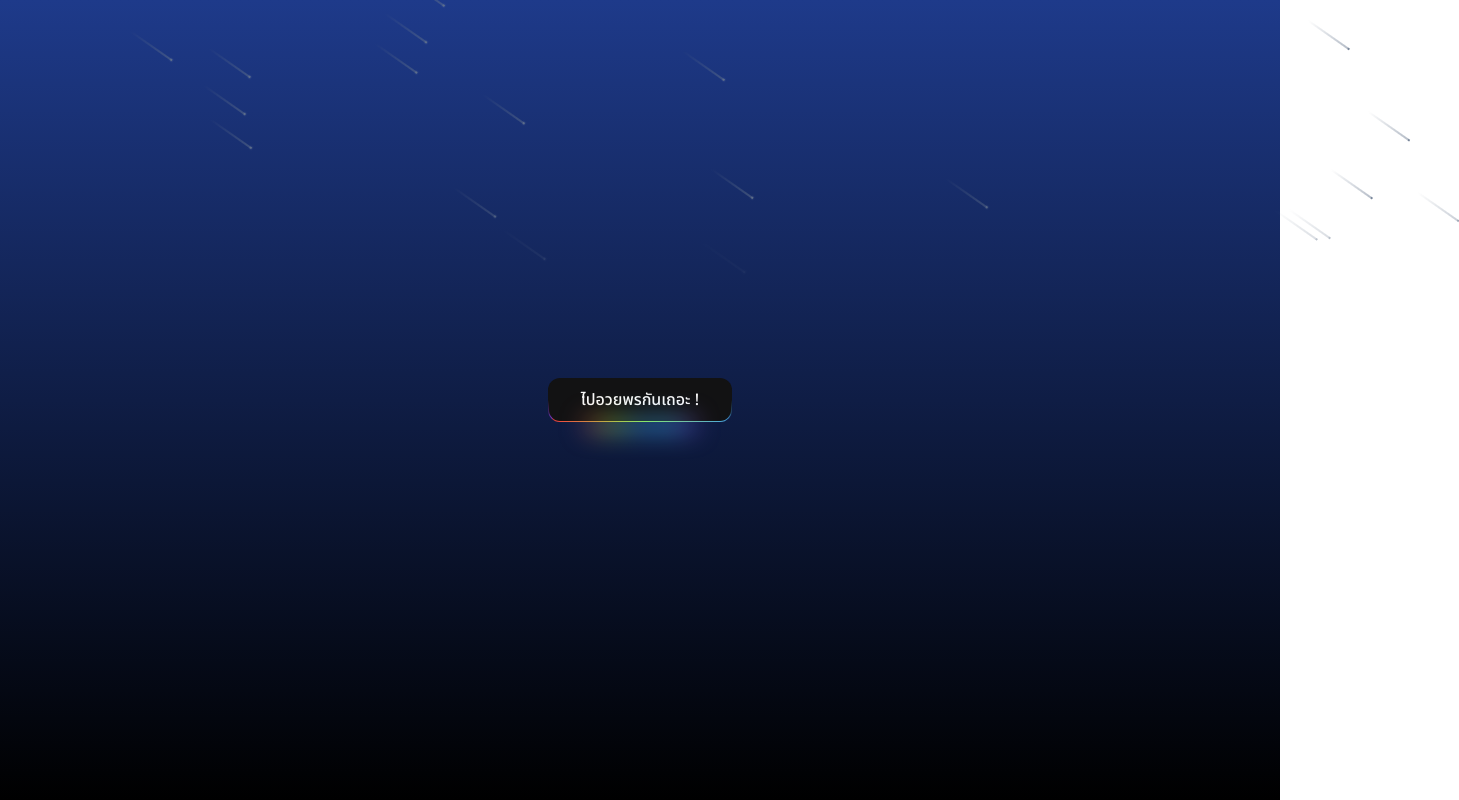
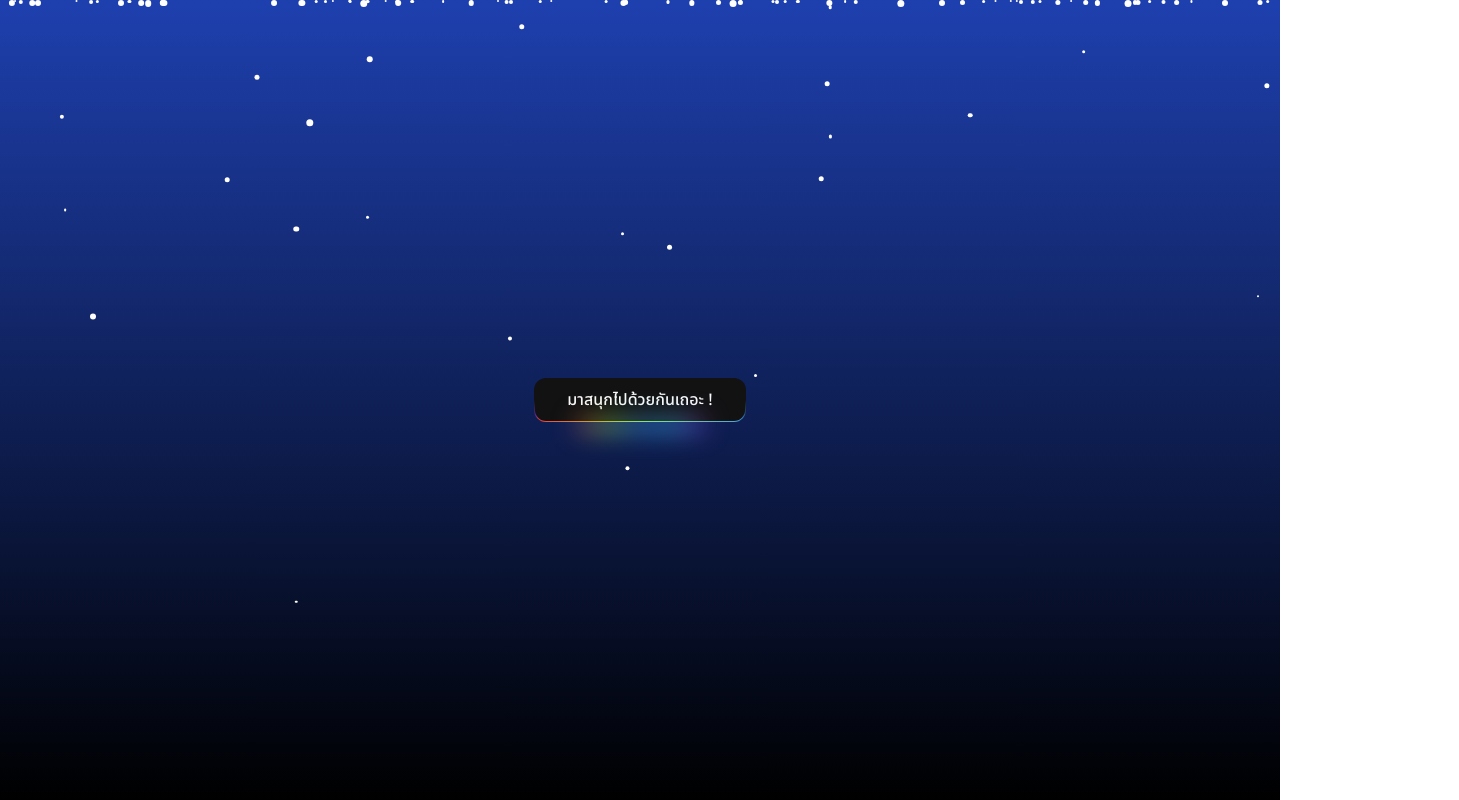
Before and after one commit to ku-t3ch/ku-xmas, a Next.js app: page / in a window 1280 px wide. Shown: the whole page, 1459 px wide, since content can reach past the window. Built offline with nearby package versions, Linux system fonts and the light colour scheme.

Commit message:
fix: background and remove unused components

```diff
--- a/src/app/home/create-link/page.tsx
+++ b/src/app/home/create-link/page.tsx
@@ -2,8 +2,8 @@ import SnowfallBackground from "@/components/snowFallBackground";
 
 export default function CreateLink() {
     return (
-        <SnowfallBackground>
-            <h3>create a link!</h3>
-        </SnowfallBackground>
+        <main>
+            <SnowfallBackground />
+        </main>
     )
 }
--- a/src/app/home/page.tsx
+++ b/src/app/home/page.tsx
@@ -18,7 +18,8 @@ import SnowfallBackground from "@/components/snowFallBackground";
 
 export default function Homepage() {
   return (
-    <SnowfallBackground>
+    <div className="w-full min-h-screen h-full flex flex-col items-center justify-center bg-gradient-to-b from-blue-800 to-black">
+      <SnowfallBackground />
       <Card className="relative">
         <CardHeader>
           <div className="inline-flex justify-center items-center">
@@ -53,7 +54,7 @@ export default function Homepage() {
               />
             </motion.div>
           </Button>
-          <CardDescription>กดกล่องของขวัญเพื่อดูคำอวยพร</CardDescription>
+          <CardDescription>เปิดกล่องของขวัญเพื่อดูคำอวยพร</CardDescription>
         </CardContent>
         <CardFooter className="flex justify-end space-x-2 mt-6">
           <Link href={"/home/create-link"}>
@@ -61,6 +62,6 @@ export default function Homepage() {
           </Link>
         </CardFooter>
       </Card>
-    </SnowfallBackground>
+    </div>
   );
 }
--- a/src/app/page.tsx
+++ b/src/app/page.tsx
@@ -1,15 +1,15 @@
-"use client"
-import Meteors from "@/components/ui/meteors";
+"use client";
+import SnowFallBackground from "@/components/snowFallBackground";
 import { RainbowButton } from "@/components/ui/rainbow-button";
 import Link from "next/link";
 
 export default function First() {
   return (
-		<div className="flex justify-center items-center min-h-screen bg-gradient-to-b from-blue-900 to-black">
-			<Meteors />
+    <div className="relative overflow-hidden flex justify-center items-center min-h-screen bg-gradient-to-b from-blue-800 to-black">
+      <SnowFallBackground />
       <div className="relative">
         <Link href={"/sign-in"}>
-					<RainbowButton className="">ไปอวยพรกันเถอะ !</RainbowButton>
+          <RainbowButton className="">มาสนุกไปด้วยกันเถอะ !</RainbowButton>
         </Link>
       </div>
     </div>
--- a/src/app/sign-in/page.tsx
+++ b/src/app/sign-in/page.tsx
@@ -56,8 +56,9 @@ export default function SignIn() {
   };
 
   return (
-    <SnowfallBackground>
-      <Card className="relative overflow-hidden border-0 min-w-[350px]">
+    <div className="w-full min-h-screen h-full flex flex-col items-center justify-center bg-gradient-to-b from-blue-800 to-black">
+      <SnowfallBackground />
+      <Card className="absolute border-0 min-w-[350px]">
         <CardHeader>
           <div className="inline-flex justify-center items-center">
             <Logo />
@@ -115,6 +116,6 @@ export default function SignIn() {
           </div>
         </CardFooter>
       </Card>
-    </SnowfallBackground>
+    </div>
   );
 }
--- a/src/app/sign-up/page.tsx
+++ b/src/app/sign-up/page.tsx
@@ -54,7 +54,8 @@ export default function SignUp() {
   };
 
   return (
-    <SnowfallBackground>
+    <div className="w-full min-h-screen h-full flex flex-col items-center justify-center bg-gradient-to-b from-blue-800 to-black">
+      <SnowfallBackground />
       <Card className="relative overflow-hidden border-0 min-w-[350px]">
         <CardHeader>
           <div className="inline-flex justify-center items-center">
@@ -126,6 +127,6 @@ export default function SignUp() {
           </div>
         </CardFooter>
       </Card>
-    </SnowfallBackground>
+    </div>
   );
 }
--- a/src/components/snowFallBackground.tsx
+++ b/src/components/snowFallBackground.tsx
@@ -1,27 +1,29 @@
 import { motion } from "framer-motion";
-import React from "react";
+import React, { useMemo } from "react";
 
-const SnowfallBackground = ({ children }: { children: React.ReactNode }) => {
-  // Generate an array of snowflakes with unique properties
-  const snowflakes = Array.from({ length: 100 }, (_, i) => ({
+const SnowfallBackground = () => {
+  const snowflakes = useMemo(
+    () =>
+      Array.from({ length: 100 }, (_, i) => ({
         id: i,
         size: Math.random() * 5 + 2, // Random size between 2px and 7px
         startX: Math.random() * 100, // Start position (percentage of width)
         delay: Math.random() * 25, // Random delay before the snowflake starts falling
-    duration: Math.random() * 15 + 10, // Random fall duration between 5s and 10s
-  }));
+        duration: Math.random() * 15 + 10, // Random fall duration between 10s and 25s
+      })),
+    []
+  );
 
   return (
-    <main className="w-full h-full min-h-screen flex justify-center items-center bg-gradient-to-b from-blue-900 to-black overflow-hidden px-6">
-      <div className="absolute w-full h-screen bg-gradient-to-b from-midnight-blue to-black overflow-hidden">
+    <div className="absolute w-full min-h-screen h-full bg-gradient-to-b from-midnight-blue to-black overflow-hidden">
       {snowflakes.map(({ id, size, startX, delay, duration }) => (
         <motion.div
           key={id}
           className="absolute top-0 rounded-full bg-white"
           style={{ width: size, height: size, left: `${startX}%` }}
           animate={{
-              y: "100vh", // Move to the bottom of the screen
-              x: ["0%", "5%", "-5%", "0%"], // Slight swaying effect
+            y: "100vh",
+            x: ["0px", "10px", "-10px", "0px"],
           }}
           transition={{
             y: {
@@ -39,9 +41,7 @@ const SnowfallBackground = ({ children }: { children: React.ReactNode }) => {
         />
       ))}
     </div>
-      {children}
-    </main>
   );
 };
 
-export default SnowfallBackground;
+export default React.memo(SnowfallBackground);
--- a/src/components/ui/chirstmas.tsx
+++ b/src/components/ui/chirstmas.tsx
@@ -1,7 +1,8 @@
+import Image from 'next/image';
 import React from 'react';
-import { motion } from "framer-motion";
+
 const christmas = () => (
-    <img
+    <Image
       src="https://cdn.icon-icons.com/icons2/1601/PNG/512/christmastree_108449.png"
       alt="Christmas Tree"
       width="300"
```
Also changed, not shown: src/app/finish/page.tsx (+11 -18 lines), 1 other file (tests, documents, lock files or other folders). Lines whose indentation alone changed are shown as unchanged.
